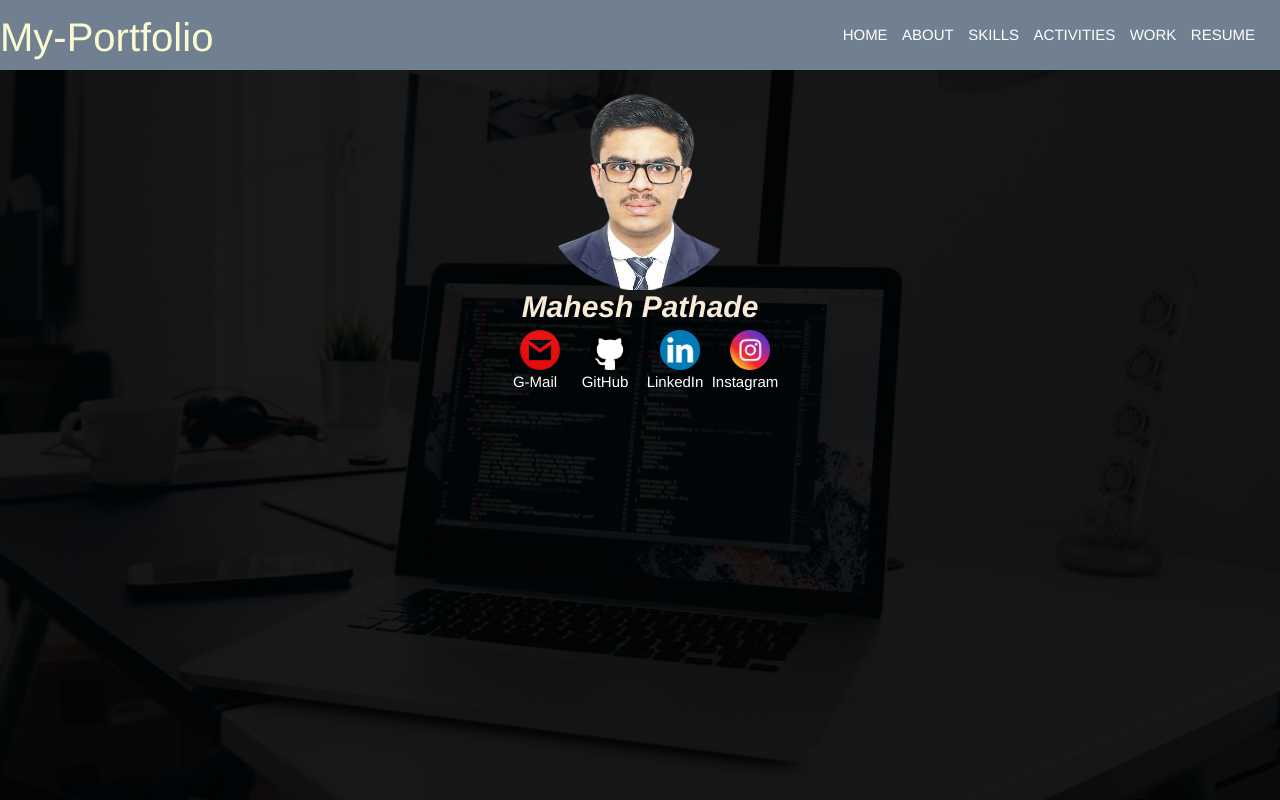
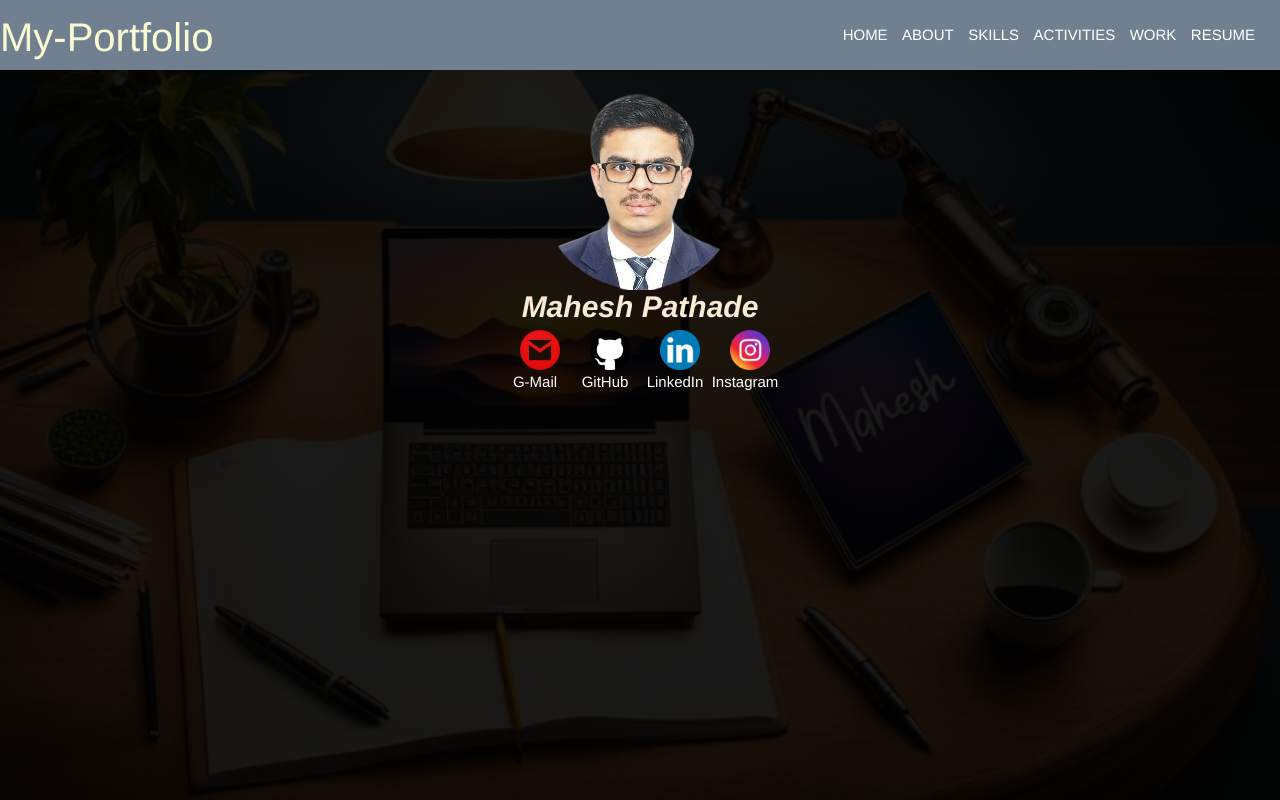
Before and after one commit to maheshpathade1103/My-Portfolio, a plain HTML site: page index.html in a window 1280 px wide. Drawn offline with Linux system fonts and the light colour scheme.

Commit message:
background changed

```diff
--- a/index.css
+++ b/index.css
@@ -14,7 +14,7 @@ h1{
 }
 body{
     font-family: 'Franklin Gothic Medium', 'Arial Narrow', Arial, sans-serif;
-    background: linear-gradient(rgba(1,1,1,0.9), rgba(1,1,1,0.9)), url("assets/code.jpg");
+    background: linear-gradient(rgba(1,1,1,0.9), rgba(1,1,1,0.9)), url("assets/ai1.jpg");
     background-position: center;
     background-attachment: fixed;
     background-size: cover
```
Also changed, not shown: assets/ai1.jpg (added).
